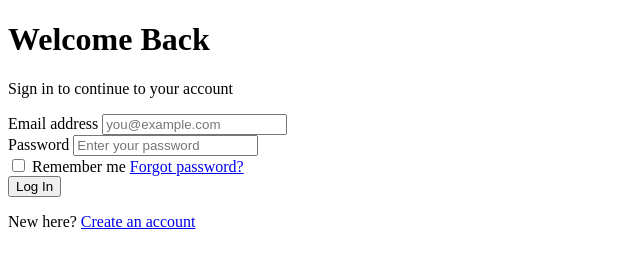
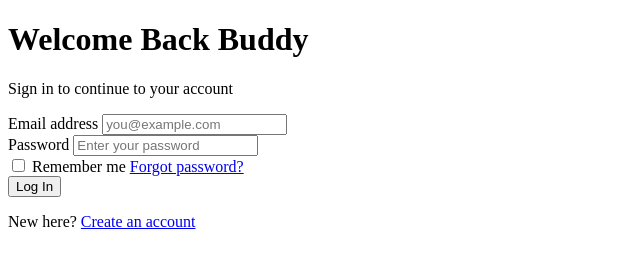
Before and after one commit to surya21k/collab, a plain HTML site: page project/index.html in a window 1280 px wide. Shown: the whole page, without its empty margins (0-640 px from the left). Drawn offline with Linux system fonts and the light colour scheme.

Commit message:
changed html

```diff
--- a/project/index.html
+++ b/project/index.html
@@ -9,7 +9,7 @@
 <body>
     <div class="login-panel">
         <div class="login-header">
-            <h1>Welcome Back</h1>
+            <h1>Welcome Back Buddy</h1>
             <p>Sign in to continue to your account</p>
         </div>
         <form class="login-form">
```
